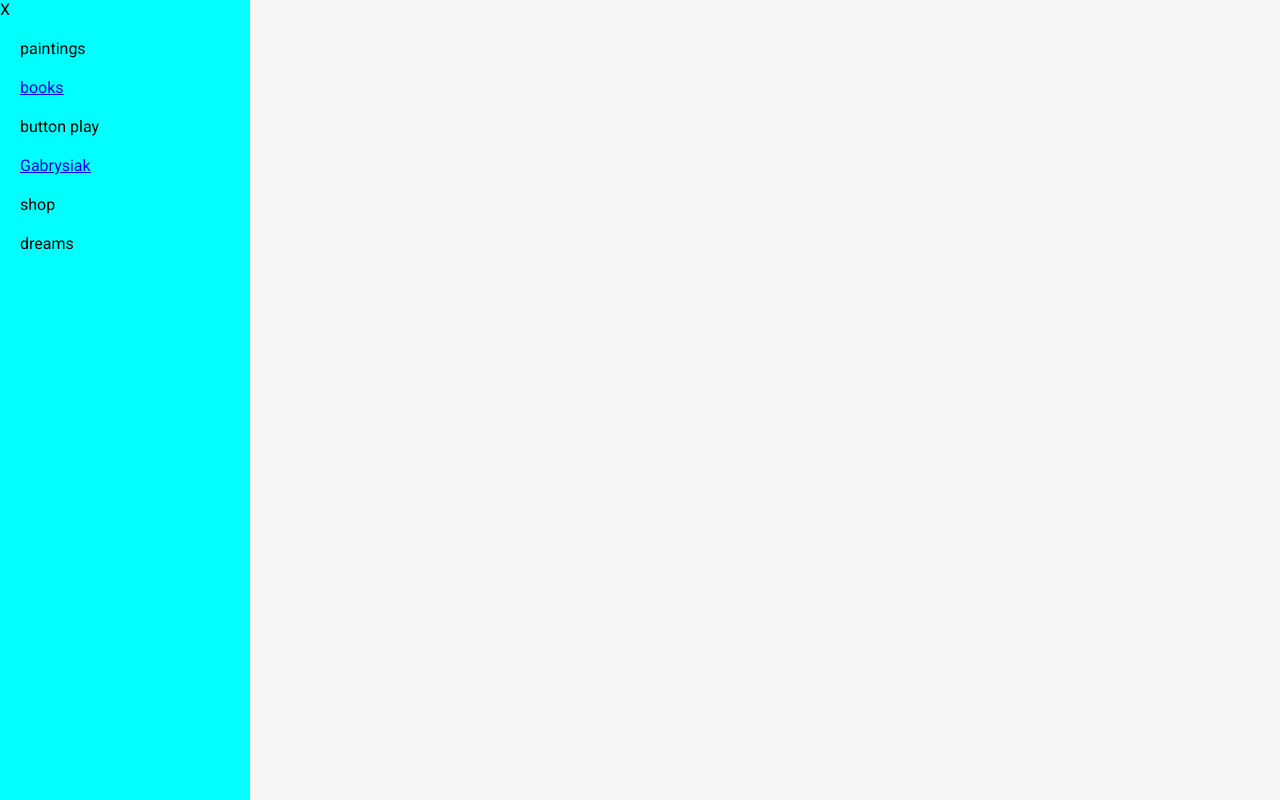
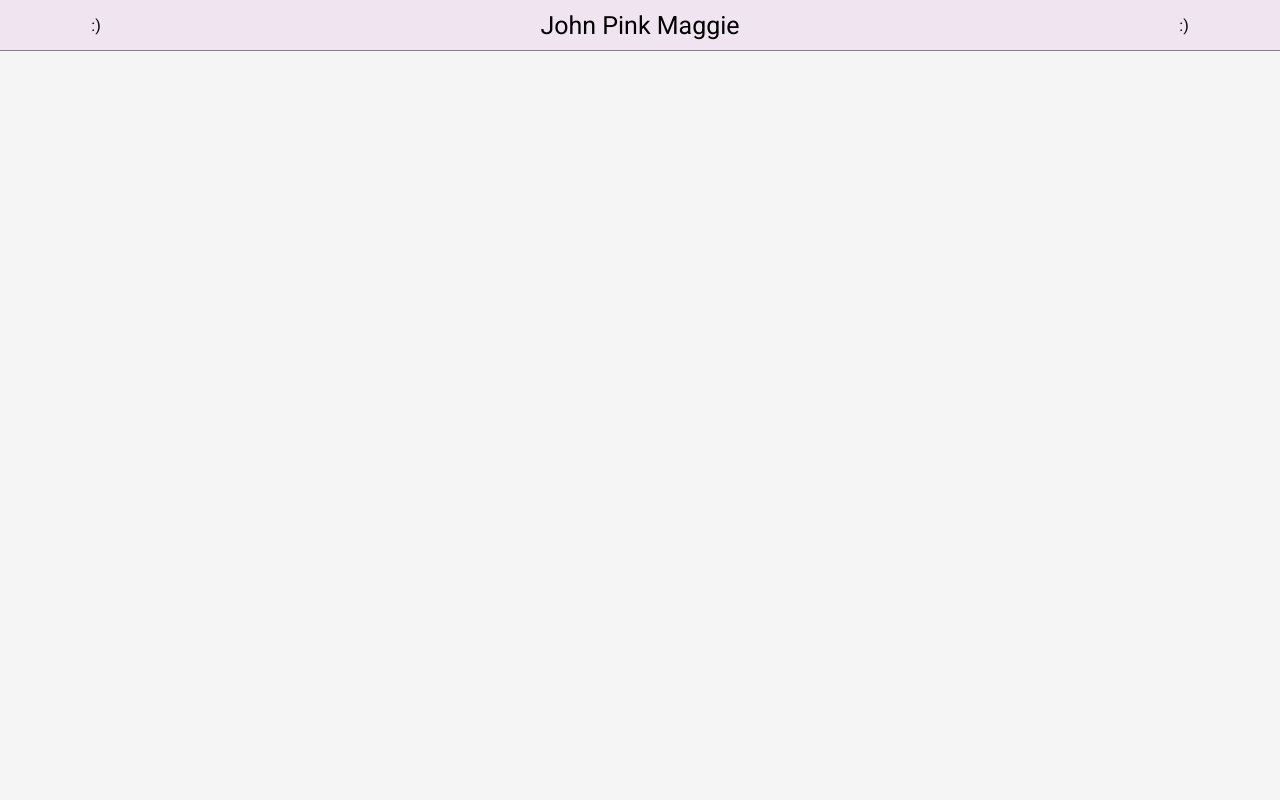
Before and after one commit to jzeichman/johnMaggieWebsite, a plain HTML site: page index.html in a window 1280 px wide. Drawn offline with Linux system fonts and the light colour scheme.

Commit message:
this is the first commit

```diff
--- /dev/null
+++ b/home.js
@@ -0,0 +1,10 @@
+const hamburgerIcon = document.querySelector(".hamburgerIcon");
+console.log(hamburgerIcon);
+hamburgerIcon.onclick = function () {
+  sidebarNav.style.transform = "translateX(250px)";
+};
+const closeSideBar = document.querySelector(".closeSideBar");
+closeSideBar.onclick = function () {
+  sidebarNav.style.transform = "translateX(-250px)";
+};
+const sidebarNav = document.querySelector(".sidebar");
--- a/index.html
+++ b/index.html
@@ -11,18 +11,25 @@
     <link type="text/css" rel="stylesheet" href="style.css" />
   </head>
   <body>
-    <nav>John Pink Maggie</nav>
+    <nav class="homeNav">
+      <div class="hamburgerIcon">:)</div>
+      <div class="title">John Pink Maggie</div>
+      <div class="icon">:)</div>
+    </nav>
     <aside class="sidebar">
-      <p>X</p>
+      <p class="closeSideBar">X</p>
       <ul>
         <li>paintings</li>
         <li><a href="book.html">books</a></li>
         <li>button play</li>
-        <li><a href="work.html">Gabrysiak</a></li>
+        <li>
+          <a href="work.html">Collaborative work with <br />Andy Gabrysiak</a>
+        </li>
         <li>shop</li>
         <li>dreams</li>
       </ul>
     </aside>
     <div class="landingPage"></div>
   </body>
+  <script src="home.js"></script>
 </html>
--- a/style.css
+++ b/style.css
@@ -6,6 +6,33 @@ body {
   position: relative;
   background-color: whitesmoke;
   font-family: Roboto, Arial;
+}
+.homeNav {
+  display: flex;
+  background-color: rgb(241, 228, 241);
+  align-items: center;
+  height: 50px;
+  border-bottom: 1px solid grey;
+  align-content: space-around;
+}
+.hamburgerIcon {
+  display: flex;
+  flex-basis: 15%;
+
+  justify-content: center;
+}
+.title {
+  display: flex;
+  justify-content: center;
+  font-size: 25px;
+  font-weight: 400;
+  flex-basis: 50%;
+  flex-grow: 2;
+}
+.icon {
+  flex-basis: 15%;
+  display: flex;
+  justify-content: center;
 }
 ul {
   list-style-type: none;
@@ -17,9 +44,11 @@ li {
 .sidebar {
   position: absolute;
   top: 0;
+  left: -250px;
   background-color: aqua;
   width: 250px;
   height: 100vh;
+  transition: left 1.5s ease-in-out;
 }
 
 /*   START GABRYSIAK WORK SECTION    */
```
Also changed, not shown: 1 other file.
